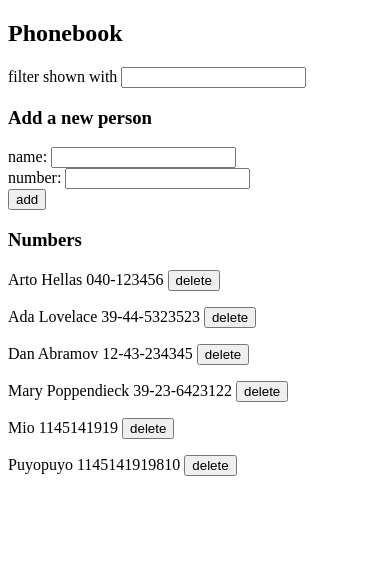
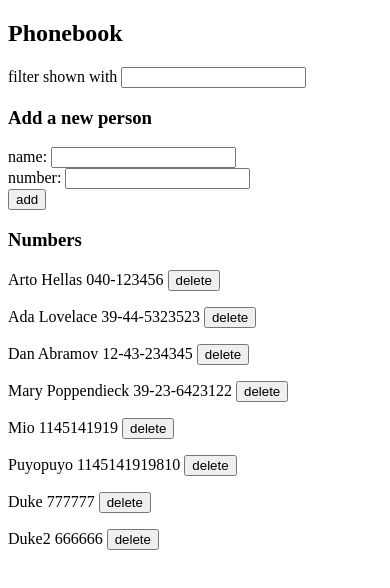
Before and after one commit to AsterisMono/full-stack-open, a React (Vite) app in the folder part2/phonebook/: page / in a window 390 px wide. Shown: the top 588 px of the page. Built offline with nearby package versions, Linux system fonts and the light colour scheme; data requests are answered from the project's data file.

Commit message:
2.15* The Phonebook step10

```diff
--- a/part2/phonebook/db.json
+++ b/part2/phonebook/db.json
@@ -29,6 +29,16 @@
       "name": "Puyopuyo",
       "number": "1145141919810",
       "id": 6
+    },
+    {
+      "name": "Duke",
+      "number": "777777",
+      "id": 7
+    },
+    {
+      "name": "Duke2",
+      "number": "666666",
+      "id": 8
     }
   ]
 }
--- a/part2/phonebook/src/App.jsx
+++ b/part2/phonebook/src/App.jsx
@@ -74,7 +74,21 @@ const App = () => {
   const onNewNameSubmit = (e) => {
     e.preventDefault();
     if (persons.map((p) => p.name).includes(newName)) {
-      alert(`${newName} is already added to phonebook`);
+      const choice = confirm(
+        `${newName} is already added to phonebook, replace the old number with a new one?`
+      );
+      if (choice) {
+        personService
+          .editPerson({
+            ...persons.find((person) => person.name === newName),
+            number: newNumber,
+          })
+          .then((editedPerson) =>
+            setPersons(
+              persons.map((p) => (p.id !== editedPerson.id ? p : editedPerson))
+            )
+          );
+      }
       return;
     }
     const newPerson = {
@@ -84,6 +98,7 @@ const App = () => {
     personService.newPerson(newPerson).then((createdPerson) => {
       setPersons([...persons, createdPerson]);
       setNewName("");
+      setNewNumber("");
     });
   };
 
--- a/part2/phonebook/src/services/persons.js
+++ b/part2/phonebook/src/services/persons.js
@@ -9,4 +9,9 @@ const newPerson = (newObject) =>
 const deletePerson = (personId) =>
   axios.delete(`${endpoint}/${personId}`).then((res) => res.data);
 
-export default { getAll, newPerson, deletePerson };
+const editPerson = (editedPerson) =>
+  axios
+    .put(`${endpoint}/${editedPerson.id}`, editedPerson)
+    .then((res) => res.data);
+
+export default { getAll, newPerson, deletePerson, editPerson };
```
